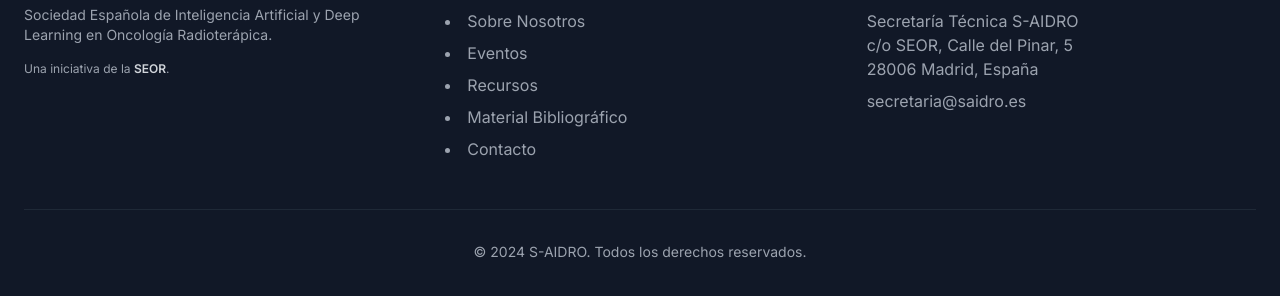
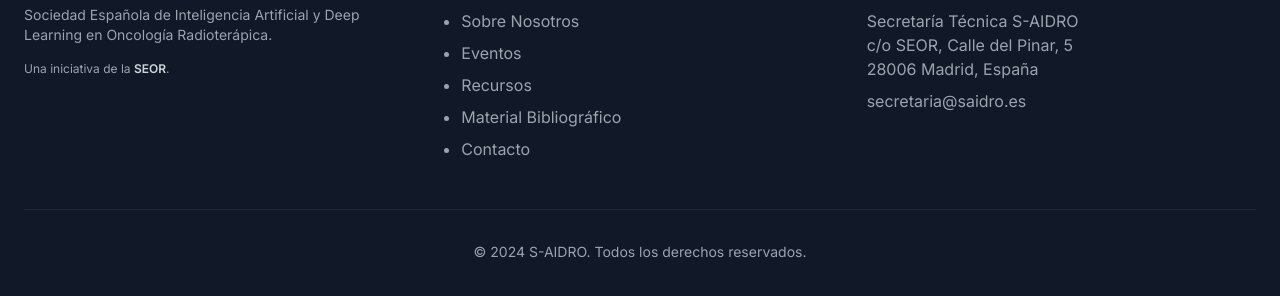
Before and after one commit to Royarzunsilva/S-AIDRO, a plain HTML site: page index.html in a window 1280 px wide. Shown: the part 3672-3968 px from the top of the page. Drawn offline with nearby package versions, Linux system fonts and the light colour scheme.

Commit message:
Fix footer bullet styling

```diff
--- a/index.html
+++ b/index.html
@@ -261,7 +261,7 @@
                 </div>
                 <div>
                     <h4 class="text-white font-semibold tracking-wider">Enlaces</h4>
-                    <ul class="mt-4 space-y-2 list-disc list-inside">
+                    <ul class="mt-4 space-y-2 list-disc pl-4">
                         <li><a href="#nosotros" class="hover:text-white">Sobre Nosotros</a></li>
                         <li><a href="#eventos" class="hover:text-white">Eventos</a></li>
                         <li><a href="#recursos" class="hover:text-white">Recursos</a></li>
```
